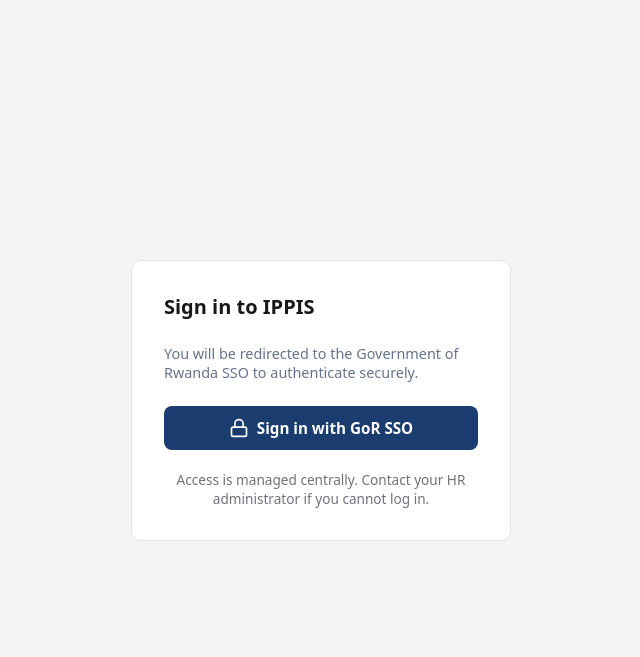
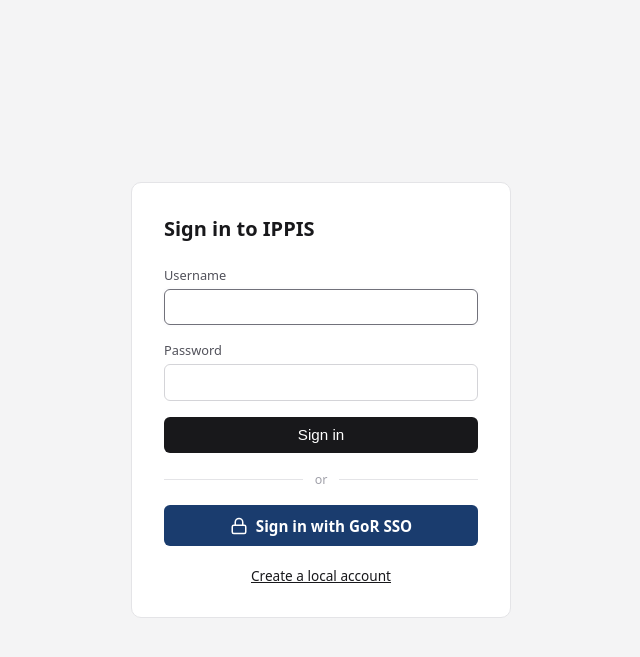
Before and after one commit to anastasemuvandi/sso-clients, a Flask app: template ippis-app/templates/login.html in a window 1280 px wide. Shown: the top 657 px of the page, without its empty margins (319-959 px from the left). Run offline with Flask 3, Linux system fonts and the light colour scheme; the template is opened without the code that fills it, so the values that code supplies are empty; some libraries are stand-ins or nearby versions.

Commit message:
Add SSO login option alongside local username/password auth
- /sso-login initiates OAuth2 PKCE flow to GoR SSO (http://localhost:8000)
- /callback exchanges code for tokens and sets session from userinfo
- /logout redirects to SSO logout endpoint for SSO sessions, local redirect otherwise
- login page now shows both local form and GoR SSO button
- docker-compose adds SSO env vars; host.docker.internal for server-side calls
- requirements: add psycopg2-binary and bcrypt for local auth

Co-Authored-By: Claude Sonnet 4.6 <noreply@anthropic.com>

```diff
--- a/ippis-app/app.py
+++ b/ippis-app/app.py
@@ -1,191 +1,226 @@
+import base64
+import hashlib
 import os
-import hashlib
 import secrets
-import base64
+import time
+import urllib.parse
+
+import bcrypt
+import psycopg2
 import requests
-from urllib.parse import urlencode
-from flask import Flask, render_template, request, redirect, url_for, session
+from flask import Flask, flash, redirect, render_template, request, session, url_for
 
 app = Flask(__name__)
 app.secret_key = os.environ.get('SECRET_KEY', 'dev-secret-key')
 
-# ── SSO configuration ────────────────────────────────────────────────────────
-CLIENT_ID     = os.environ.get('SSO_CLIENT_ID',               'ippis-portal')
-CLIENT_SECRET = os.environ.get('SSO_CLIENT_SECRET',           'ippis-secret-key')
-AUTHORIZE_URL = os.environ.get('SSO_AUTHORIZE_URL',           'http://localhost:8000/oauth2/authorize')
-TOKEN_URL     = os.environ.get('SSO_TOKEN_URL',               'http://localhost:8000/oauth2/token')
-LOGOUT_URL    = os.environ.get('SSO_LOGOUT_URL',              'http://localhost:8000/oauth2/logout')
-USERINFO_URL  = os.environ.get('SSO_USERINFO_URL',            'http://localhost:8000/auth/userinfo')
-REDIRECT_URI  = os.environ.get('REDIRECT_URI',                'http://localhost:5000/callback')
-POST_LOGOUT_REDIRECT_URI = os.environ.get('POST_LOGOUT_REDIRECT_URI', 'http://localhost:5000/')
+DB_URL = os.environ.get('DATABASE_URL', 'postgresql://postgres:postgres@localhost:5432/authdb')
 
-# ── SDK (optional — falls back to raw HTTP if package not installed) ─────────
-try:
-    from GoRSSO import GoRSSOClient
-    _sso = GoRSSOClient(host=os.environ.get('SSO_BASE_URL', 'http://localhost:8000'))
-    SDK_AVAILABLE = True
-except ImportError:
-    SDK_AVAILABLE = False
-    _sso = None
+SSO_CLIENT_ID    = os.environ.get('SSO_CLIENT_ID',    'ippis-portal')
+SSO_CLIENT_SECRET = os.environ.get('SSO_CLIENT_SECRET', 'ippis-secret-key')
+AUTHORIZE_URL    = os.environ.get('SSO_AUTHORIZE_URL', 'http://localhost:8000/oauth2/authorize')
+TOKEN_URL        = os.environ.get('SSO_TOKEN_URL',     'http://localhost:8000/oauth2/token')
+USERINFO_URL     = os.environ.get('SSO_USERINFO_URL',  'http://localhost:8000/auth/userinfo')
+LOGOUT_URL       = os.environ.get('SSO_LOGOUT_URL',    'http://localhost:8000/oauth2/logout')
+REDIRECT_URI     = os.environ.get('REDIRECT_URI',      'http://localhost:5000/callback')
+POST_LOGOUT_URI  = os.environ.get('POST_LOGOUT_REDIRECT_URI', 'http://localhost:5000/')
 
 
-# ── Helpers ──────────────────────────────────────────────────────────────────
+# ── Local database helpers ────────────────────────────────────────────────────
+
+def get_db():
+    return psycopg2.connect(DB_URL)
+
+
+def init_db():
+    for attempt in range(10):
+        try:
+            conn = get_db()
+            cur = conn.cursor()
+            cur.execute('''
+                CREATE TABLE IF NOT EXISTS users (
+                    id SERIAL PRIMARY KEY,
+                    username VARCHAR(80) UNIQUE NOT NULL,
+                    password_hash TEXT NOT NULL,
+                    created_at TIMESTAMP DEFAULT CURRENT_TIMESTAMP
+                )
+            ''')
+            conn.commit()
+            cur.close()
+            conn.close()
+            print("Database ready.")
+            return
+        except Exception as e:
+            print(f"DB not ready ({e}), retrying in 2s...")
+            time.sleep(2)
+    raise RuntimeError("Could not connect to database after 10 attempts")
+
+
+# ── SSO helpers ───────────────────────────────────────────────────────────────
 
 def _pkce_pair():
-    """Return (verifier, S256-challenge) for one PKCE exchange."""
     verifier  = base64.urlsafe_b64encode(secrets.token_bytes(32)).rstrip(b'=').decode()
     digest    = hashlib.sha256(verifier.encode()).digest()
     challenge = base64.urlsafe_b64encode(digest).rstrip(b'=').decode()
     return verifier, challenge
 
 
-def _get_userinfo(access_token):
-    """Fetch /auth/userinfo via SDK when available, otherwise raw HTTP."""
-    if SDK_AVAILABLE:
-        try:
-            _sso.set_access_token(access_token)
-            return _sso.auth.get_user_info()
-        except Exception:
-            pass
-    resp = requests.get(
-        USERINFO_URL,
-        headers={'Authorization': f'Bearer {access_token}'},
-        timeout=10,
-    )
-    resp.raise_for_status()
-    return resp.json()
-
-
-# ── Routes ───────────────────────────────────────────────────────────────────
+# ── Routes ────────────────────────────────────────────────────────────────────
 
 @app.route('/')
 def index():
-    if 'access_token' in session:
+    if 'username' in session:
         return redirect(url_for('dashboard'))
     return redirect(url_for('login'))
 
 
-@app.route('/login')
+@app.route('/login', methods=['GET', 'POST'])
 def login():
-    if 'access_token' in session:
+    if 'username' in session:
         return redirect(url_for('dashboard'))
+    if request.method == 'POST':
+        username = request.form['username'].strip()
+        password = request.form['password']
+        conn = get_db()
+        cur = conn.cursor()
+        cur.execute('SELECT id, password_hash FROM users WHERE username = %s', (username,))
+        user = cur.fetchone()
+        cur.close()
+        conn.close()
+        if user and bcrypt.checkpw(password.encode(), user[1].encode()):
+            session['user_id']  = user[0]
+            session['username'] = username
+            return redirect(url_for('dashboard'))
+        flash('Invalid username or password.')
+    return render_template('login.html')
 
-    # Show the page only when redirected back here after an error.
-    error = request.args.get('error')
-    if error:
-        return render_template('login.html', error=error)
 
-    # Happy path: generate PKCE pair + state, then send the browser to SSO.
+@app.route('/register', methods=['GET', 'POST'])
+def register():
+    if request.method == 'POST':
+        username = request.form['username'].strip()
+        password = request.form['password']
+        if len(username) < 3 or len(password) < 6:
+            flash('Username min 3 chars, password min 6 chars.')
+            return render_template('register.html')
+        pw_hash = bcrypt.hashpw(password.encode(), bcrypt.gensalt()).decode()
+        try:
+            conn = get_db()
+            cur = conn.cursor()
+            cur.execute('INSERT INTO users (username, password_hash) VALUES (%s, %s)',
+                        (username, pw_hash))
+            conn.commit()
+            cur.close()
+            conn.close()
+            flash('Account created — please log in.')
+            return redirect(url_for('login'))
+        except psycopg2.IntegrityError:
+            flash('Username already taken.')
+    return render_template('register.html')
+
+
+@app.route('/sso-login')
+def sso_login():
     verifier, challenge = _pkce_pair()
     state = secrets.token_urlsafe(32)
     session['pkce_verifier'] = verifier
     session['oauth_state']   = state
-
     params = {
-        'client_id':             CLIENT_ID,
+        'client_id':             SSO_CLIENT_ID,
         'redirect_uri':          REDIRECT_URI,
         'response_type':         'code',
+        'scope':                 'openid profile email',
+        'state':                 state,
         'code_challenge':        challenge,
         'code_challenge_method': 'S256',
-        'state':                 state,
-        'scope':                 'openid profile email',
     }
-    return redirect(f"{AUTHORIZE_URL}?{urlencode(params)}")
+    return redirect(f"{AUTHORIZE_URL}?{urllib.parse.urlencode(params)}")
 
 
 @app.route('/callback')
 def callback():
-    # SSO returned an error (e.g. user cancelled login).
     error = request.args.get('error')
     if error:
-        desc = request.args.get('error_description', error)
-        return redirect(url_for('login', error=desc))
+        flash(f"SSO sign-in failed: {request.args.get('error_description', error)}")
+        return redirect(url_for('login'))
 
     code  = request.args.get('code')
     state = request.args.get('state')
 
-    if not code or not state:
-        return redirect(url_for('login', error='Invalid callback — missing code or state.'))
-
-    # CSRF guard: state must match what we stored before the redirect.
-    if state != session.pop('oauth_state', None):
-        return redirect(url_for('login', error='State mismatch. Please try again.'))
+    if not code or not state or state != session.pop('oauth_state', None):
+        flash('Invalid callback. Please try again.')
+        return redirect(url_for('login'))
 
     verifier = session.pop('pkce_verifier', None)
     if not verifier:
-        return redirect(url_for('login', error='Session expired. Please log in again.'))
+        flash('Session expired. Please log in again.')
+        return redirect(url_for('login'))
 
-    # Exchange the authorization code for tokens.
     try:
         token_resp = requests.post(TOKEN_URL, data={
             'grant_type':    'authorization_code',
             'code':          code,
             'redirect_uri':  REDIRECT_URI,
-            'client_id':     CLIENT_ID,
-            'client_secret': CLIENT_SECRET,
+            'client_id':     SSO_CLIENT_ID,
+            'client_secret': SSO_CLIENT_SECRET,
             'code_verifier': verifier,
         }, timeout=15)
         token_resp.raise_for_status()
     except requests.RequestException:
-        return redirect(url_for('login', error='Token exchange failed — SSO service unavailable.'))
+        flash('Token exchange failed — SSO service unavailable.')
+        return redirect(url_for('login'))
 
     tokens       = token_resp.json()
     access_token = tokens.get('access_token')
     if not access_token:
-        return redirect(url_for('login', error='No access token received from SSO.'))
+        flash('No access token received from SSO.')
+        return redirect(url_for('login'))
 
-    # Fetch user profile using the SDK (falls back to raw HTTP automatically).
     try:
-        userinfo = _get_userinfo(access_token)
-    except Exception:
-        return redirect(url_for('login', error='Could not retrieve user info from SSO.'))
+        userinfo_resp = requests.get(USERINFO_URL, headers={
+            'Authorization': f'Bearer {access_token}'
+        }, timeout=10)
+        userinfo_resp.raise_for_status()
+        userinfo = userinfo_resp.json()
+    except requests.RequestException:
+        flash('Could not retrieve user info from SSO.')
+        return redirect(url_for('login'))
 
-    # Persist tokens and identity in the server-side session.
-    session['access_token']  = access_token
-    session['refresh_token'] = tokens.get('refresh_token')
-    session['id_token']      = tokens.get('id_token')   # required for SSO logout
-    session['username']      = (
+    session['username']  = (
         userinfo.get('preferred_username')
+        or userinfo.get('username')
         or userinfo.get('email')
         or userinfo.get('sub', 'unknown')
     )
-    session['full_name']     = userinfo.get('name') or session['username']
-    session['email']         = userinfo.get('email', '')
-    session['roles']         = userinfo.get('roles', [])
+    session['sso']       = True
+    session['id_token']  = tokens.get('id_token')
 
     return redirect(url_for('dashboard'))
 
 
 @app.route('/dashboard')
 def dashboard():
-    if 'access_token' not in session:
+    if 'username' not in session:
         return redirect(url_for('login'))
-    return render_template(
-        'dashboard.html',
-        username=session.get('full_name') or session.get('username'),
-        email=session.get('email', ''),
-        roles=session.get('roles', []),
-    )
+    return render_template('dashboard.html', username=session['username'])
 
 
 @app.route('/logout')
 def logout():
     id_token = session.get('id_token')
+    is_sso   = session.get('sso', False)
     session.clear()
-
-    params = {
-        'client_id':                CLIENT_ID,
-        'post_logout_redirect_uri': POST_LOGOUT_REDIRECT_URI,
-    }
-    if id_token:
-        params['id_token_hint'] = id_token   # required for proper SSO session termination
-
-    return redirect(f"{LOGOUT_URL}?{urlencode(params)}")
+    if is_sso:
+        params = {
+            'client_id':                SSO_CLIENT_ID,
+            'post_logout_redirect_uri': POST_LOGOUT_URI,
+        }
+        if id_token:
+            params['id_token_hint'] = id_token
+        return redirect(f"{LOGOUT_URL}?{urllib.parse.urlencode(params)}")
+    return redirect(url_for('login'))
 
 
 if __name__ == '__main__':
-    app.run(
-        host='0.0.0.0',
-        port=5000,
-        debug=os.environ.get('DEBUG', 'false').lower() == 'true',
-    )
+    init_db()
+    app.run(host='0.0.0.0', port=5000,
+            debug=os.environ.get('DEBUG', 'false').lower() == 'true')
--- a/ippis-app/requirements.txt
+++ b/ippis-app/requirements.txt
@@ -1,2 +1,4 @@
 Flask==3.0.3
 requests>=2.32.0
+psycopg2-binary>=2.9
+bcrypt>=4.0
--- a/ippis-app/templates/login.html
+++ b/ippis-app/templates/login.html
@@ -3,20 +3,25 @@
 {% block content %}
 <div class="card">
   <h1>Sign in to IPPIS</h1>
-  <p style="color:#64748b;font-size:0.9rem;margin-bottom:1.5rem;">
-    You will be redirected to the Government of Rwanda SSO to authenticate securely.
-  </p>
 
-  {% if error %}
-  <div class="flash" style="background:#fee2e2;color:#991b1b;border-left:4px solid #dc2626;">
-    {{ error }}
-  </div>
-  {% endif %}
+  {% for msg in get_flashed_messages() %}
+  <div class="flash">{{ msg }}</div>
+  {% endfor %}
 
-  <a href="{{ url_for('login') }}" class="sso-btn">
-    <svg width="20" height="20" viewBox="0 0 24 24" fill="none" stroke="currentColor"
+  <form method="post">
+    <label for="username">Username</label>
+    <input type="text" id="username" name="username" required autofocus>
+    <label for="password">Password</label>
+    <input type="password" id="password" name="password" required>
+    <button type="submit">Sign in</button>
+  </form>
+
+  <div class="or-divider"><span>or</span></div>
+
+  <a href="{{ url_for('sso_login') }}" class="sso-btn">
+    <svg width="18" height="18" viewBox="0 0 24 24" fill="none" stroke="currentColor"
          stroke-width="2" stroke-linecap="round" stroke-linejoin="round"
-         style="vertical-align:middle;margin-right:0.5rem;">
+         style="flex-shrink:0;">
       <rect x="3" y="11" width="18" height="11" rx="2" ry="2"/>
       <path d="M7 11V7a5 5 0 0 1 10 0v4"/>
     </svg>
@@ -24,20 +29,35 @@
   </a>
 
   <div class="footer" style="margin-top:1.25rem;">
-    Access is managed centrally. Contact your HR administrator if you cannot log in.
+    <a href="{{ url_for('register') }}">Create a local account</a>
   </div>
 </div>
 
 <style>
+  .or-divider {
+    display: flex;
+    align-items: center;
+    margin: 1.1rem 0;
+    color: #a1a1aa;
+    font-size: 0.78rem;
+  }
+  .or-divider::before, .or-divider::after {
+    content: '';
+    flex: 1;
+    border-bottom: 1px solid #e4e4e7;
+  }
+  .or-divider span { padding: 0 0.75rem; }
+
   .sso-btn {
     display: flex;
     align-items: center;
     justify-content: center;
+    gap: 0.5rem;
     width: 100%;
-    padding: 0.75rem 1rem;
+    padding: 0.65rem 1rem;
     background: #1a3c6e;
     color: #fff;
-    border-radius: 8px;
+    border-radius: 6px;
     font-size: 0.95rem;
     font-weight: 600;
     text-decoration: none;
```
Also changed, not shown: ippis-app/docker-compose.yml (+12 -0 lines).
